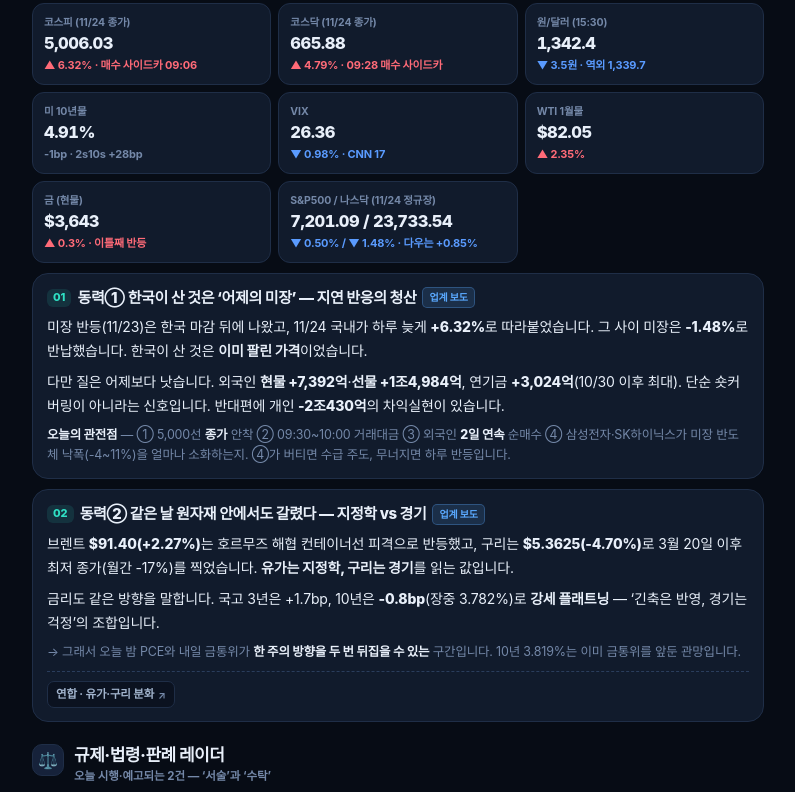
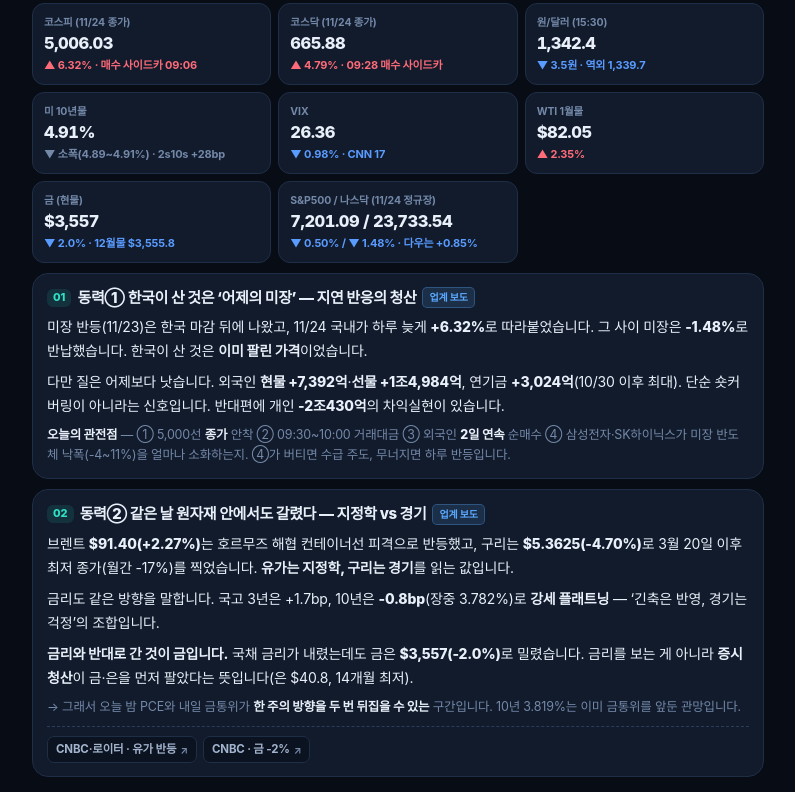
Before and after one commit to teri7425/daily-radar, a plain HTML site: page trend-desk/index.html in a window 1280 px wide. Shown: the part 4818-5610 px from the top of the page, without its empty margins (242-1037 px from the left). Drawn offline with Linux system fonts and the light colour scheme.

Commit message:
Trend Desk 2026-11-25: gold to settled close (-2.0%, $3,557), source links fixed (Lotte Card, digital asset act, oil), US consumer confidence contrast

```diff
--- a/trend-desk/index.html
+++ b/trend-desk/index.html
@@ -532,7 +532,7 @@ ul.list li:last-child{margin-bottom:0}
       <div class="mtile">
         <div class="lb">미 10년물</div>
         <div class="vl">4.91%</div>
-        <div class="dl mut">-1bp · 2s10s +28bp</div>
+        <div class="dl mut">▼ 소폭(4.89~4.91%) · 2s10s +28bp</div>
       </div>
       <div class="mtile">
         <div class="lb">VIX</div>
@@ -546,8 +546,8 @@ ul.list li:last-child{margin-bottom:0}
       </div>
       <div class="mtile">
         <div class="lb">금 (현물)</div>
-        <div class="vl">$3,643</div>
-        <div class="dl up">▲ 0.3% · 이틀째 반등</div>
+        <div class="vl">$3,557</div>
+        <div class="dl dn">▼ 2.0% · 12월물 $3,555.8</div>
       </div>
       <div class="mtile wide">
         <div class="lb">S&amp;P500 / 나스닥 (11/24 정규장)</div>
@@ -567,9 +567,11 @@ ul.list li:last-child{margin-bottom:0}
       <h3><span class="num">02</span> 동력② 같은 날 원자재 안에서도 갈렸다 — 지정학 vs 경기 <span class="badge b-press">업계 보도</span></h3>
       <p>브렌트 <b>$91.40(+2.27%)</b>는 호르무즈 해협 컨테이너선 피격으로 반등했고, 구리는 <b>$5.3625(-4.70%)</b>로 3월 20일 이후 최저 종가(월간 -17%)를 찍었습니다. <b>유가는 지정학, 구리는 경기</b>를 읽는 값입니다.</p>
       <p>금리도 같은 방향을 말합니다. 국고 3년은 +1.7bp, 10년은 <b>-0.8bp</b>(장중 3.782%)로 <b>강세 플래트닝</b> — ‘긴축은 반영, 경기는 걱정’의 조합입니다.</p>
+      <p><b>금리와 반대로 간 것이 금입니다.</b> 국채 금리가 내렸는데도 금은 <b>$3,557(-2.0%)</b>로 밀렸습니다. 금리를 보는 게 아니라 <b>증시 청산</b>이 금·은을 먼저 팔았다는 뜻입니다(은 $40.8, 14개월 최저).</p>
       <p class="note">→ 그래서 오늘 밤 PCE와 내일 금통위가 <b>한 주의 방향을 두 번 뒤집을 수 있는</b> 구간입니다. 10년 3.819%는 이미 금통위를 앞둔 관망입니다.</p>
       <div class="src">
-        <a href="https://www.yna.co.kr/view/AKR20261122044300002" target="_blank" rel="noopener">연합 · 유가·구리 분화 <span class="ar">↗</span></a>
+        <a href="https://www.cnbc.com/2026/11/24/oil-wti-brent-hormuz-supply.html" target="_blank" rel="noopener">CNBC·로이터 · 유가 반등 <span class="ar">↗</span></a>
+        <a href="https://www.cnbc.com/2026/11/24/gold-bargain-buying-us-inflation-data.html" target="_blank" rel="noopener">CNBC · 금 -2% <span class="ar">↗</span></a>
       </div>
     </div>
   </section>
@@ -594,7 +596,7 @@ ul.list li:last-child{margin-bottom:0}
       </ul>
       <p class="note">→ 정보보호가 <b>공시 리스크</b>로 넘어온 사례입니다. 감사에서는 ‘사고가 났나’보다 <b>‘사고 중에 무엇을 썼나’</b>를 봐야 합니다.</p>
       <div class="src">
-        <a href="https://www.hankyung.com/article/2026112476341" target="_blank" rel="noopener">한경 · 공시 검증 절차 <span class="ar">↗</span></a>
+        <a href="https://www.yna.co.kr/view/AKR20261123149500002" target="_blank" rel="noopener">연합 · 롯데카드 과징금 <span class="ar">↗</span></a>
       </div>
     </div>
 
@@ -608,7 +610,8 @@ ul.list li:last-child{margin-bottom:0}
       </ul>
       <p class="note">→ 은행·증권 계열이 진입하면 새 통제 대상은 <b>그룹 내 이해상충·정보교류 차단</b>과 <b>준비자산 도산절연 확인</b>, 그리고 <b>전산 재해복구(DR) 테스트</b>입니다. ‘제도가 생기면 자회사·위탁사까지 감사 범위가 따라온다’가 이번 주의 공통 패턴입니다.</p>
       <div class="src">
-        <a href="https://www.yna.co.kr/view/AKR20261122044300002" target="_blank" rel="noopener">연합 · 디지털자산법 제정안 <span class="ar">↗</span></a>
+        <a href="https://www.dt.co.kr/article/12096870" target="_blank" rel="noopener">디지털타임스 · 디지털자산법 <span class="ar">↗</span></a>
+        <a href="https://www.fntimes.com/html/view.php?ud=2026112416063790790f4390e77d_18" target="_blank" rel="noopener">한국금융신문 · 정부안 <span class="ar">↗</span></a>
       </div>
     </div>
   </section>
@@ -630,7 +633,7 @@ ul.list li:last-child{margin-bottom:0}
         <li>누적 판매 <b>174만개</b>, 고객이 받은 할인액 <b>793억원</b>, 판매 1억 이상 브랜드 <b>170여개</b>. 23일 하루 아우터 200억·신발 100억(전년 대비 +68%).</li>
         <li>구조가 핵심입니다. <b>4,781개 브랜드·약 80만 상품</b>을 날마다 카테고리를 바꿔 내놓습니다(아우터데이 → 킥스데이 → 상의·하의 → 뷰티·잡화).</li>
       </ul>
-      <p class="note">🔍 <b>배경</b> — 같은 주에 발표된 소비자심리는 <b>103.1</b>(두 달 연속 하락)이었습니다. 그런데 매출은 최단 기록입니다. <b>지갑이 닫힌 게 아니라 ‘한 번에 몰아 쓰는’ 쪽으로 이동</b>한 것입니다. 반대로 백화점은 10월 매출이 -2.0%(신세계)로 꺾였습니다.</p>
+      <p class="note">🔍 <b>배경</b> — 같은 주에 발표된 소비자심리는 <b>103.1</b>(두 달 연속 하락)이었습니다. 그런데 매출은 최단 기록입니다. <b>지갑이 닫힌 게 아니라 ‘한 번에 몰아 쓰는’ 쪽으로 이동</b>한 것입니다. 반대로 백화점은 10월 매출이 -2.0%(신세계)로 꺾였습니다. 참고로 같은 주 미 소비자신뢰지수는 91.9 → <b>103.3</b>으로 약 2년 최고(컨퍼런스보드) — 두 나라 심리가 반대로 움직였습니다.</p>
       <div class="src">
         <a href="https://www.yna.co.kr/view/AKR20261124135300030" target="_blank" rel="noopener">연합 · 무신사 43시간 <span class="ar">↗</span></a>
       </div>
@@ -843,7 +846,7 @@ ul.list li:last-child{margin-bottom:0}
       <li>앤트로픽 시총 9,995억 달러는 <b>장중</b> 기준이고, 종가 기준 평가와 다릅니다. 카드사 순이익·연체율은 <b>대환대출 포함/미포함</b> 기준이 섞여 있어 같은 기준끼리만 비교해야 합니다.</li>
       <li>PII Guard는 <b>개발자 모드 설치</b>가 필요하고 대상 사이트가 claude.ai·chat.almma.ai로 한정되며, <b>첨부파일·이미지는 검사하지 않습니다</b>. Context는 안드로이드·윈도 앱이 준비 중입니다.</li>
       <li>스레드 순위는 11/25 05:00 기준 <b>3자 집계</b>로 공식 지표가 아닙니다. 인스타 오디오는 Virlo의 7일 신규 릴스 집계(11/24)입니다.</li>
-      <li>코스피 외국인 순매수는 매체별 집계 차이(7,255억~7,392억)가 있어 거래소 확정치 <b>7,392억</b>을 채택했습니다.</li>
+      <li>코스피 외국인 순매수는 매체별 집계 차이(7,255억~7,392억)가 있어 거래소 확정치 <b>7,392억</b>을 채택했습니다. 금은 <b>11/24 정규장</b> 기준 현물 $3,557(-2.0%)·12월물 $3,555.8(-2.6%)이며, 장중 고점($3,679)과 차이가 크니 장중 값과 구분해야 합니다.</li>
     </ul>
     <div class="meta">2026.11.25 07:30 KST 작성 · 모든 수치는 각 카드의 출처 링크에서 확인 가능합니다.</div>
   </div>
```
